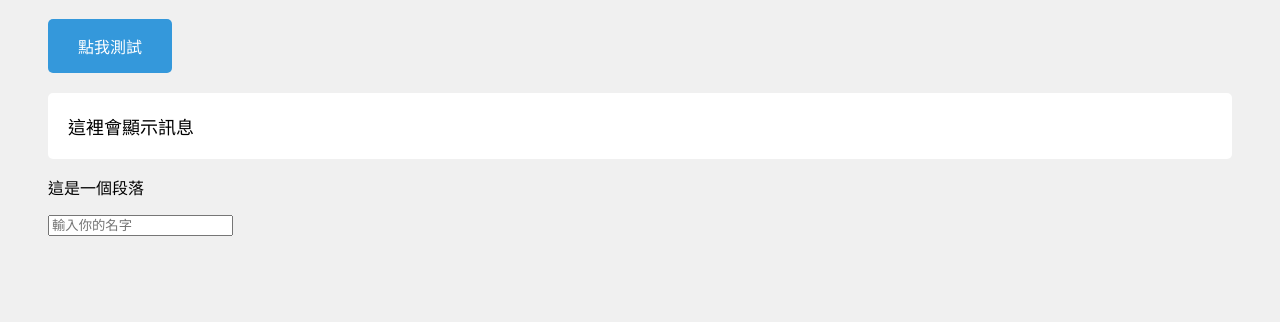
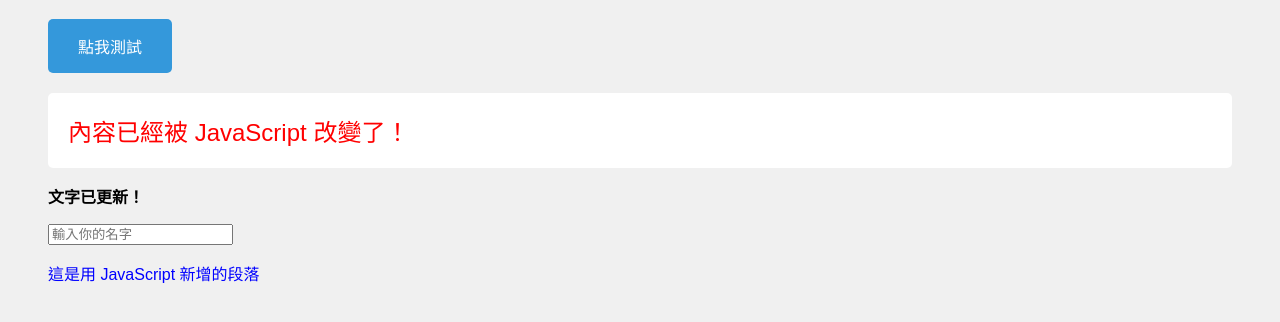
Before and after one commit to GGQQmaxweb/114_tkuim_web, a plain HTML site: page test_js.html in a window 1280 px wide. Shown: the part 118-440 px from the top of the page. Drawn offline with Linux system fonts and the light colour scheme.

Commit message:
refactor: Wrap JavaScript code in DOMContentLoaded event listener for better execution timing

```diff
--- a/test_js.html
+++ b/test_js.html
@@ -6,6 +6,7 @@
     <meta name="viewport" content="width=device-width, initial-scale=1.0">
     <title>JavaScript 測試</title>
     <script>
+        document.addEventListener("DOMContentLoaded", function () {
             // 1. 選取按鈕元素
             let button = document.getElementById("myButton");
             console.log(button);  // 查看是否成功選取
@@ -35,7 +36,7 @@
             newPara.textContent = "這是用 JavaScript 新增的段落";
             newPara.style.color = "blue";
             document.body.appendChild(newPara);
-
+        });
     </script>
     <style>
         body {
```
Lines whose indentation alone changed are shown as unchanged.
